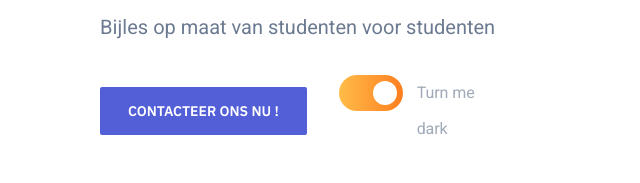
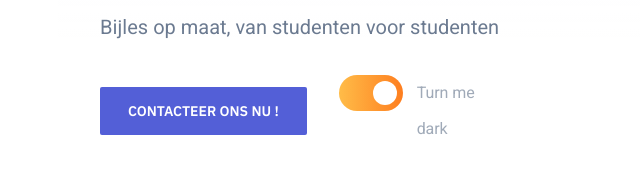
Before and after one commit to simoncoessens/TopGrades, a plain HTML site: page index.html in a window 1280 px wide. Shown: the part 265-448 px from the top of the page, 0-640 px from the left. Drawn offline with nearby package versions, Linux system fonts and the light colour scheme.

Commit message:
Update index.html

```diff
--- a/index.html
+++ b/index.html
@@ -32,7 +32,7 @@
                     <div class="hero-inner">
 						<div class="hero-copy">
 	                        <h1 class="hero-title mt-0">Top Grades Leuven</h1>
-	                        <p class="hero-paragraph">Bijles op maat van studenten voor studenten</p>
+	                        <p class="hero-paragraph">Bijles op maat, van studenten voor studenten</p>
 	                        <div class="hero-cta">
 								<a class="button button-primary" href="#">Contacteer ons nu !</a>
 								<div class="lights-toggle">
```
